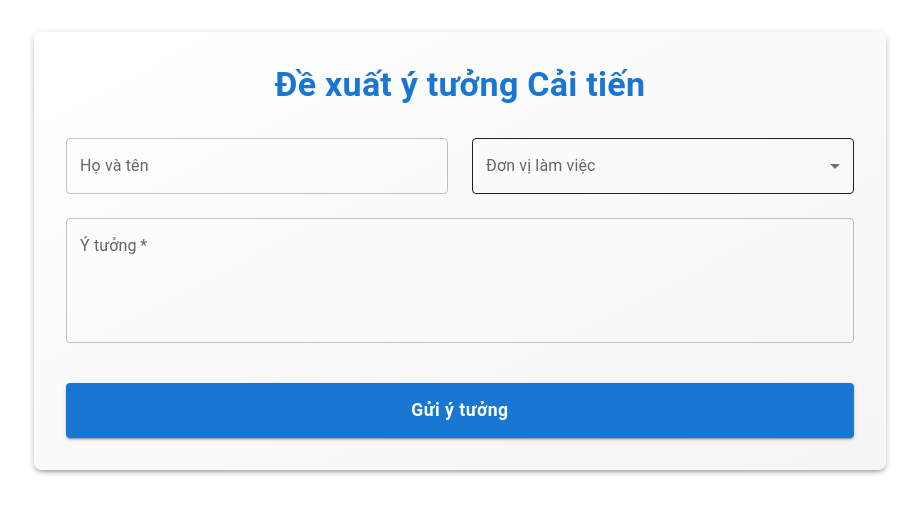
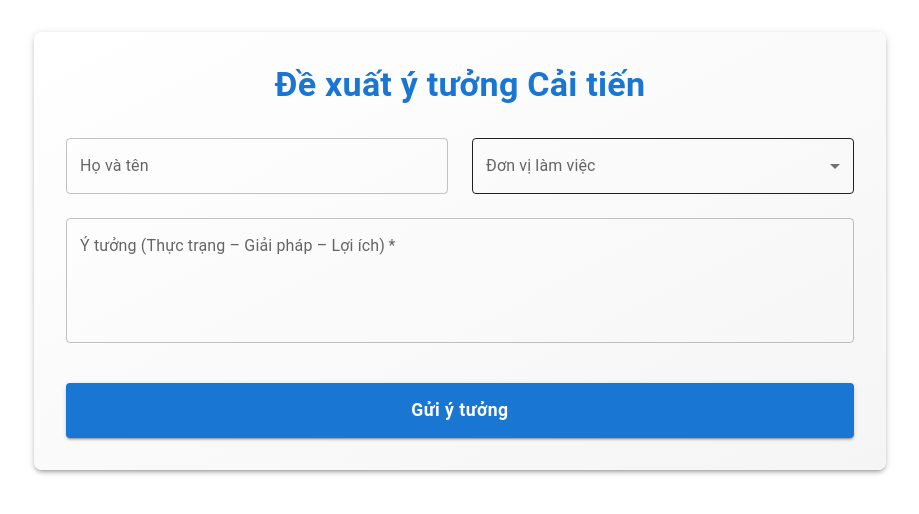
Before and after one commit to TongDucDuy03/idea-managment, a React (Create React App) app: page / in a window 1280 px wide. Shown: the top 514 px of the page, without its empty margins (180-1099 px from the left). Built offline with nearby package versions, Linux system fonts and the light colour scheme.

Commit message:
update ideaform

```diff
--- a/src/components/IdeaForm.tsx
+++ b/src/components/IdeaForm.tsx
@@ -233,7 +233,7 @@ const IdeaForm: React.FC = () => {
             <Grid item xs={12}>
               <TextField
                 name="idea"
-                label="Ý tưởng"
+                label="Ý tưởng (Thực trạng – Giải pháp – Lợi ích)"
                 value={formData.idea}
                 onChange={handleChange}
                 required
```
